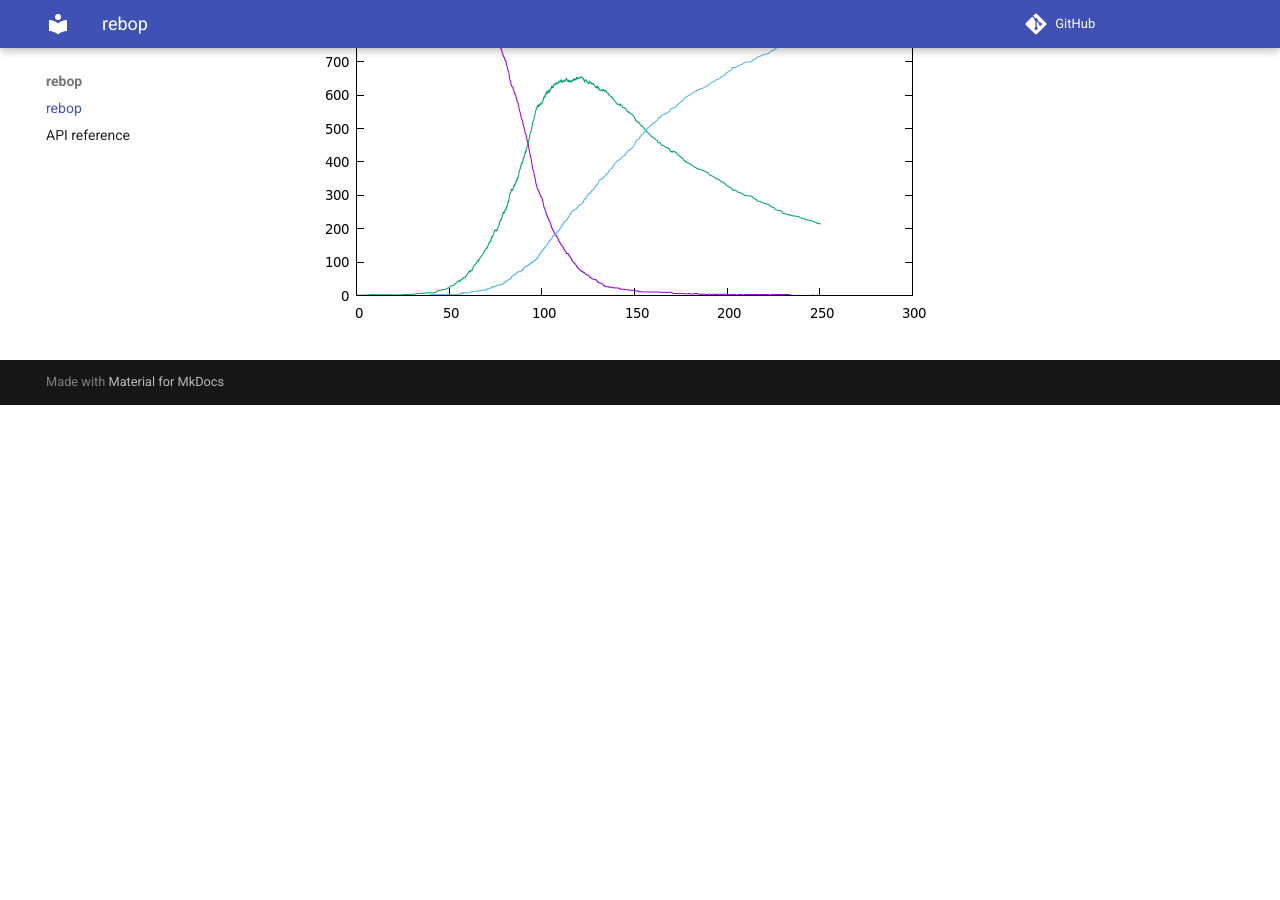
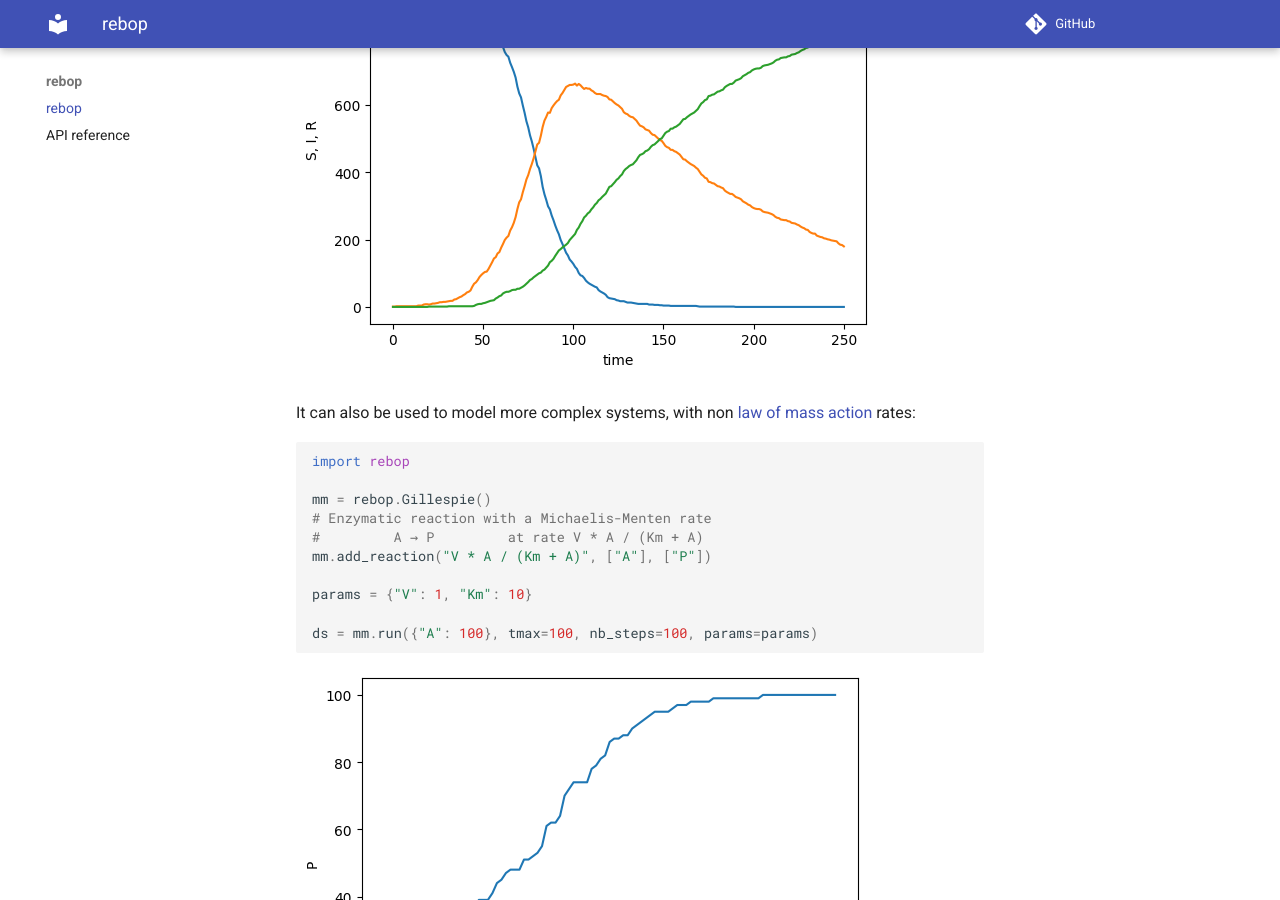
Before and after one commit to Armavica/rebop, an MkDocs documentation site: the page built from docs/index.md, in a window 1280 px wide and 900 px high, scrolled down 718 px. Built offline with MkDocs 1.6.1 and Material for MkDocs 9.7.7, drawn with Linux system fonts in a browser that asks for light colours; comment, search, counter and statistics services are not loaded; before the commit the page ends 1123 px from its top, so only the background shows below that.

Commit message:
doc: add example with Michaelis-Menten rate

````diff
--- a/docs/index.md
+++ b/docs/index.md
@@ -29,3 +29,21 @@ The output is an
 object which can be plotted:
 
 ![Plot of the evolution of S, I and R over time.](sir.png)
+
+It can also be used to model more complex systems, with non [law of mass
+action](https://en.wikipedia.org/wiki/Law_of_mass_action) rates:
+
+```python
+import rebop
+
+mm = rebop.Gillespie()
+# Enzymatic reaction with a Michaelis-Menten rate
+#         A → P         at rate V * A / (Km + A)
+mm.add_reaction("V * A / (Km + A)", ["A"], ["P"])
+
+params = {"V": 1, "Km": 10}
+
+ds = mm.run({"A": 100}, tmax=100, nb_steps=100, params=params)
+```
+
+![Plot of the evolution of P over time.](mm.png)
--- a/pyproject.toml
+++ b/pyproject.toml
@@ -50,7 +50,7 @@ ignore = [
 [tool.ruff.lint.per-file-ignores]
 "tests/test_*.py" = ["D", "S101", "PLR2004", "ANN201"]
 "examples/*" = ["INP001"]
-"examples/sir.py" = ["T201"]
+"examples/*.py" = ["T201"]
 "python/rebop/__init__.py" = ["D104"]
 
 [tool.ruff.lint.pydocstyle]
````
Also changed, not shown: docs/mm.png (added), docs/sir.png, mm.png (added), sir.png, 2 other files.
